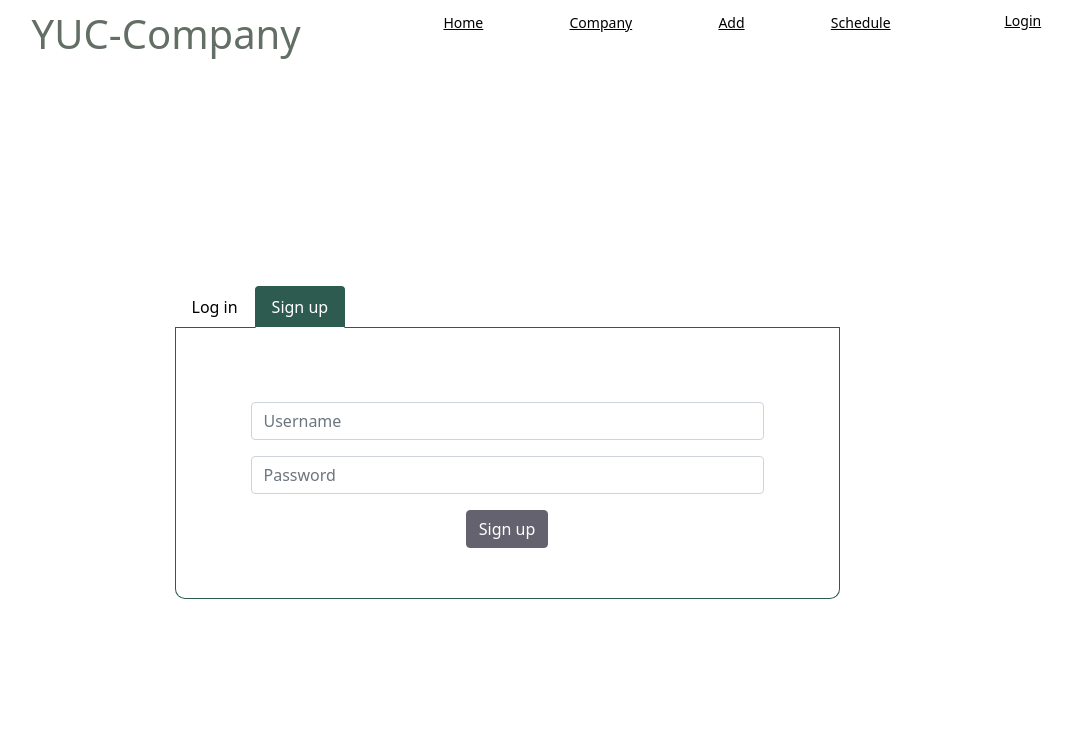
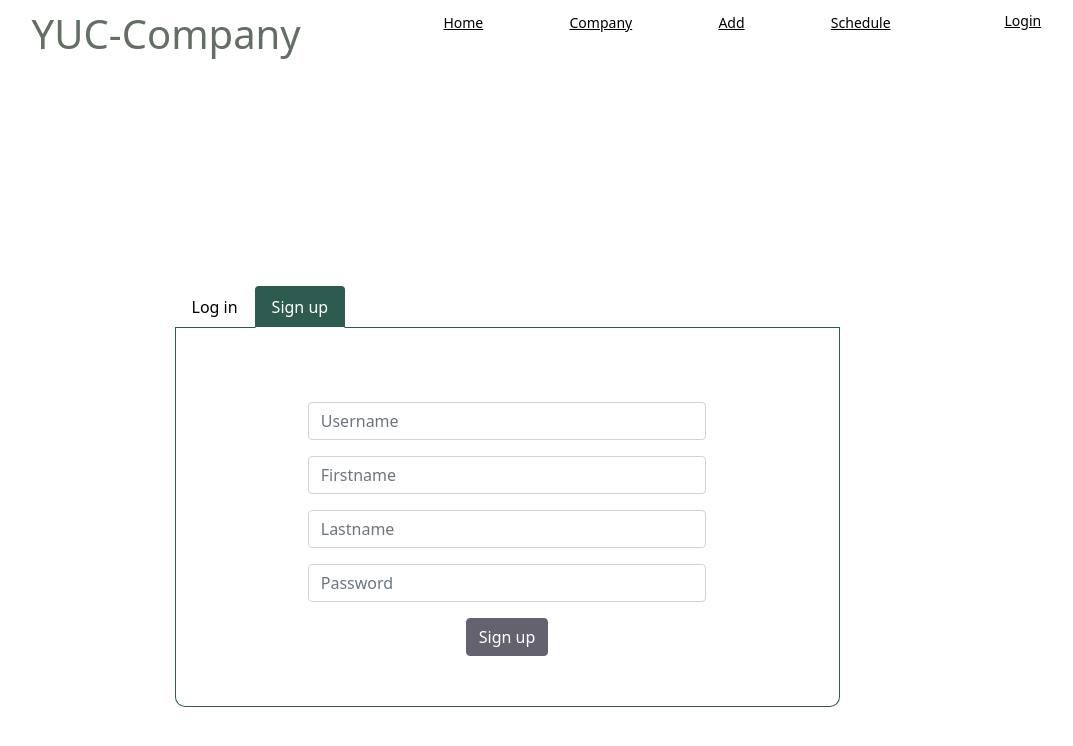
Before and after one commit to sokkhengg/EchoBond-Frond-End, a React (Create React App) app: page /login in a window 1280 px wide. Both pictures are taken after a click on the tab "Sign up". Shown: the top 746 px of the page, without its empty margins (133-1206 px from the left). Built offline with nearby package versions, Linux system fonts and the light colour scheme.

Commit message:
put error message for signup and login

```diff
--- a/src/components/User/Login.js
+++ b/src/components/User/Login.js
@@ -76,7 +76,7 @@ function Login({ setCurrentUser, currentUser }) {
                   onChange={(e) => setUsername(e.target.value)}
                 />
                 <Form.Control.Feedback type="invalid">
-                  Please enter a username.
+                  Username required.
                 </Form.Control.Feedback>
               </Form.Group>
 
@@ -89,7 +89,7 @@ function Login({ setCurrentUser, currentUser }) {
                   onChange={(e) => setPassword(e.target.value)}
                 />
                 <Form.Control.Feedback type="invalid">
-                  Please enter your password.
+                  Password required.
                 </Form.Control.Feedback>
               </Form.Group>
 
@@ -103,7 +103,7 @@ function Login({ setCurrentUser, currentUser }) {
       </Container>
 
       {error ? (
-        <p>Incorrect username or password. Please try again or sign up.</p>
+        <p>Try again to login.</p>
       ) : null}
 
       {currentUser.user ? (
--- a/src/components/User/Signup.js
+++ b/src/components/User/Signup.js
@@ -3,7 +3,9 @@ import { useState } from "react";
 import Form from "react-bootstrap/Form";
 import Button from "react-bootstrap/Button";
 import { useNavigate } from 'react-router-dom';
-
+import Col from "react-bootstrap/Col";
+import Container from "react-bootstrap/Container";
+import Row from "react-bootstrap/Row";
 
 function Signup({ setCurrentUser, currentUser }) {
   const [firstName, setFirstName] = useState("");
@@ -11,11 +13,19 @@ function Signup({ setCurrentUser, currentUser }) {
   const [username, setUsername] = useState("");
   const [password, setPassword] = useState("");
   const [error, setError] = useState("");
+  const [validated, setValidated] = useState(false);
 
   let navigate = useNavigate();
 
   function handleSignupSubmit(e) {
+    const form = e.currentTarget;
+    if (form.checkValidity() === false) {
+      e.preventDefault();
+      e.stopPropagation();
+    }
+    setValidated(true);
     e.preventDefault();
+
     fetch("http://127.0.0.1:3000/signup", {
       method: "POST",
       headers: {
@@ -46,7 +56,14 @@ function Signup({ setCurrentUser, currentUser }) {
 
   return (
     <div>
-      <Form onSubmit={handleSignupSubmit} id="signup-form">
+       <Container>
+        <Row>
+          <Col></Col>
+          <Col xs={10}>
+      <Form noValidate
+        // validated={validated}
+        onSubmit={handleSignupSubmit}
+        id="signup-form">
 
         <Form.Group className="mb-3" controlId="signup-username">
           <Form.Control
@@ -55,6 +72,33 @@ function Signup({ setCurrentUser, currentUser }) {
             value={username}
             onChange={(e) => setUsername(e.target.value)}
           />
+          <Form.Control.Feedback type="invalid">
+                  Username required.
+          </Form.Control.Feedback>
+        </Form.Group>
+
+        <Form.Group className="mb-3" controlId="signup-firstname">
+          <Form.Control
+            type="text"
+            placeholder="Firstname"
+            value={firstName}
+            onChange={(e) => setFirstName(e.target.value)}
+          />
+          <Form.Control.Feedback type="invalid">
+                  Firstname required.
+          </Form.Control.Feedback>
+        </Form.Group>
+
+        <Form.Group className="mb-3" controlId="signup-lastname">
+          <Form.Control
+            type="text"
+            placeholder="Lastname"
+            value={lastName}
+            onChange={(e) => setLastName(e.target.value)}
+          />
+          <Form.Control.Feedback type="invalid">
+                  Lastname required.
+          </Form.Control.Feedback>
         </Form.Group>
 
         <Form.Group className="mb-3" controlId="signup-password">
@@ -64,14 +108,21 @@ function Signup({ setCurrentUser, currentUser }) {
             value={password}
             onChange={(e) => setPassword(e.target.value)}
           />
+          <Form.Control.Feedback type="invalid">
+                  Password required.
+          </Form.Control.Feedback>
         </Form.Group>
 
         <Button variant="primary" type="submit" className="standard-button">
           Sign up
         </Button>
       </Form>
+      </Col>
+          <Col></Col>
+        </Row>
+      </Container>
 
-      { error ? <p>Incorrect username or password. Please try again or sign up.</p> : null }
+      { error ? <p>Try again to signup 🛑.</p> : null }
 
       { currentUser.user ? <p>You are logged in as {currentUser.user.first_name} {currentUser.user.last_name}</p> : null }
 
```
